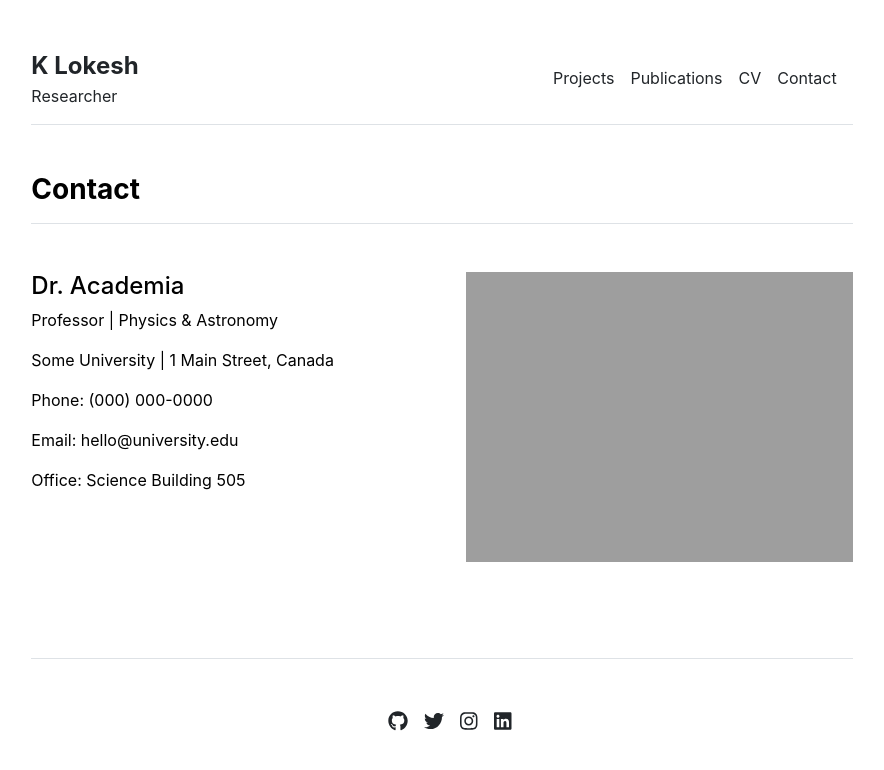
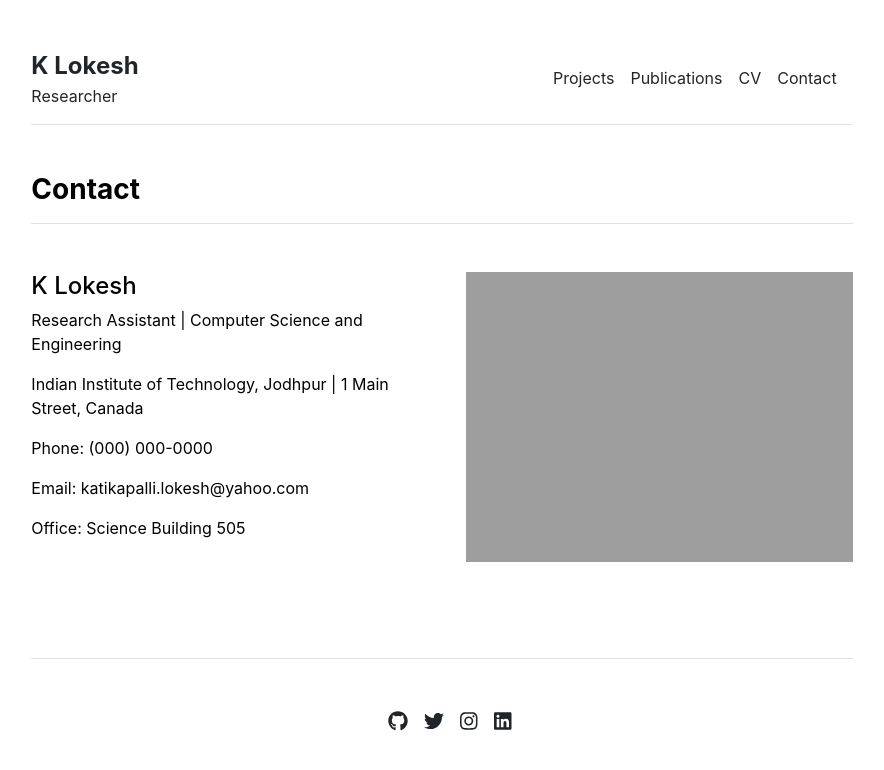
Before and after one commit to katikapalli/katikapalli.github.io, a Jekyll site: the page built from contact.md, in a window 1280 px wide. Shown: the top 770 px of the page, without its empty margins (198-1082 px from the left). Built offline with Jekyll 4.4.1, drawn with Linux system fonts in a browser that asks for light colours.

Commit message:
Update settings.yml

```diff
--- a/_data/settings.yml
+++ b/_data/settings.yml
@@ -5,21 +5,11 @@ menu:
 - {name: 'CV', url: '/cv'}
 - {name: 'Contact', url: '/contact'}
 
-projects:
-- {name: 'Primary Investigator', title: 'Researcher', department: 'Physics & Astronomy', institution: 'Some University', institution_address: '1 Main Street, Canada', phone: '(000) 000-0000', email: 'hello@university.edu', office: 'Science Building 505', image: 'assets/img/primary-investigator.jpg', url: 'primary-investigator'}
-- {name: 'Lab Technician', title: 'Researcher', department: 'Physics & Astronomy', institution: 'Some University', institution_address: '1 Main Street, Canada', phone: '(000) 000-0000', email: 'hello@university.edu', office: 'Science Building 505', image: 'assets/img/lab-technician.jpg', url: 'lab-technician'}
-- {name: 'Graduate Student', title: 'Researcher', department: 'Physics & Astronomy', institution: 'Some University', institution_address: '1 Main Street, Canada', phone: '(000) 000-0000', email: 'hello@university.edu', office: 'Science Building 505', image: 'assets/img/graduate-student.jpg', url: 'graduate-student'}
-
-courses:
-- {name: 'Vector Calculus', url: 'vector-calculus'}
-- {name: 'Quantum Mechanics', url: 'quantum-mechanics'}
-- {name: 'Stellar Structures', url: 'stellar-structures'}
-
 social:
-- {icon: 'github', link: 'https://github.com/LeNPaul'}
-- {icon: 'twitter', link: 'https://twitter.com/paululele'}
-- {icon: 'instagram', link: 'https://instagram.com/paululele'}
-- {icon: 'linkedin', link: 'https://linkedin.com/in/lenpaul'}
+- {icon: 'github', link: 'https://github.com/katikapalli'}
+- {icon: 'twitter', link: 'https://x.com/lokesh_chetty'}
+- {icon: 'instagram', link: 'https://instagram.com/katikapalli.lokesh'}
+- {icon: 'linkedin', link: 'https://www.linkedin.com/in/katikapallilokesh/'}
 
 contacts:
-- {name: 'Dr. Academia', title: 'Professor', department: 'Physics & Astronomy', institution: 'Some University', institution_address: '1 Main Street, Canada', phone: '(000) 000-0000', email: 'hello@university.edu', office: 'Science Building 505', image: 'assets/img/contact.jpg'}
+- {name: 'K Lokesh', title: 'Research Assistant', lab: 'VL2G', lab_full: 'Vision, Language, and Learning Group', department: 'Computer Science and Engineering', institution: 'Indian Institute of Technology, Jodhpur', institution_address: '1 Main Street, Canada', phone: '(000) 000-0000', email: 'katikapalli.lokesh@yahoo.com', office: 'Science Building 505', image: 'assets/img/contact.jpg'}
```
